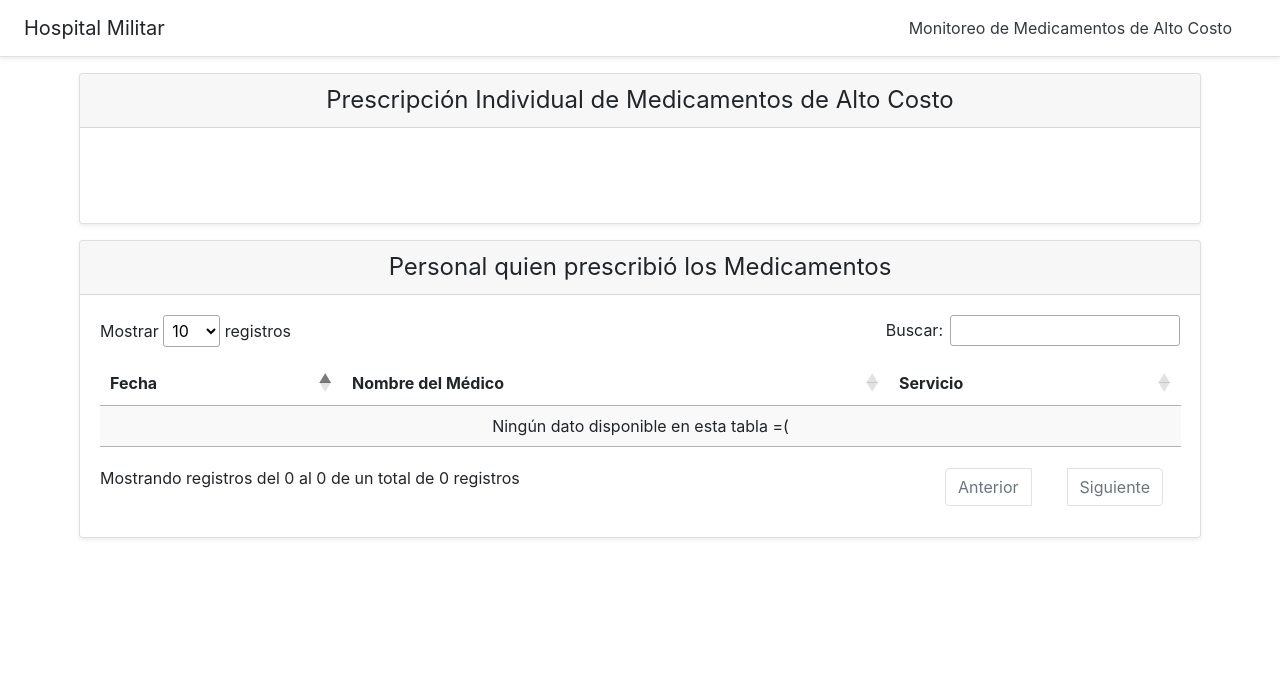
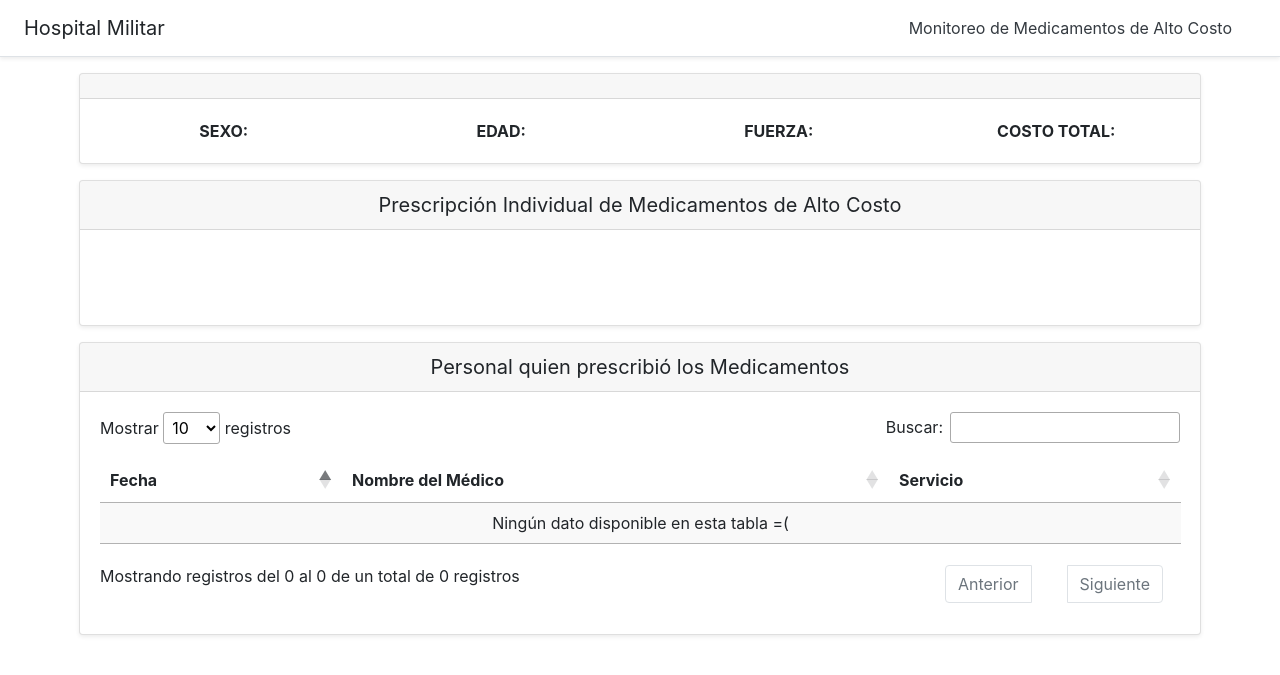
Before and after one commit to juniorportom/proyecto_visual_analytics, a Flask app: page /usuario in a window 1280 px wide. Shown: the top 675 px of the page. Run offline with Flask 2, Linux system fonts and the light colour scheme; data that the repository does not hold is empty; some libraries are stand-ins or nearby versions.

Commit message:
agregando datos personales

```diff
--- a/services/app.py
+++ b/services/app.py
@@ -23,6 +23,11 @@ def personal_data():
     query = (
         "SELECT MDCMNTS_PCNTS_LTCST.Fecha_Prescipcion_amd AS Date, MDCMNTS_PCNTS_LTCST.Medicamento AS Comparison_Type, MDCMNTS_PCNTS_LTCST.Cod_Diagnostico, MDCMNTS_PCNTS_LTCST.Nombre_Diag FROM MDCMNTS_PCNTS_LTCST WHERE MDCMNTS_PCNTS_LTCST.Numero_Documento = '1121926922' ORDER BY Date ASC")
     return execute_query(query)
+
+@app.route('/personal-data-info')
+def personal_data_info():
+    query = ("SELECT 'Usuaria de Prueba' as User, CAST((julianday() - julianday(Fecha_Nacimiento_amd)) / 365 as INTEGER) AS Edad, sum(cast(Valor_Medio as decimal (14,0))) as Costo, Fuerza, Sexo FROM MDCMNTS_PCNTS_LTCST WHERE MDCMNTS_PCNTS_LTCST.Numero_Documento = '1121926922'")
+    return json_execute_query(query)
 
 
 @app.route('/personal-datatable')
--- a/services/templates/usuario.html
+++ b/services/templates/usuario.html
@@ -20,7 +20,22 @@
     <div class="card-deck mb-3 text-center">
         <div class="card mb-12 shadow-sm">
             <div class="card-header">
-                <h4 class="my-0 font-weight-normal">Prescripción Individual de Medicamentos de Alto Costo </h4>
+                <h5 id="username" class="my-0 font-weight-normal"></h5>
+            </div>
+            <div class="card-body">
+                <div class="row">
+                    <div class="col-md-3"><strong>SEXO: </strong><span id="user_sex"></span></div>
+                    <div class="col-md-3"><strong>EDAD: </strong><span id="user_years"></span></div>
+                    <div class="col-md-3"><strong>FUERZA: </strong><span id="user_force"></span></div>
+                    <div class="col-md-3"><strong>COSTO TOTAL: </strong><span id="user_total"></span></div>
+                </div>
+            </div>
+        </div>
+    </div>
+    <div class="card-deck mb-3 text-center">
+        <div class="card mb-12 shadow-sm">
+            <div class="card-header">
+                <h5 class="my-0 font-weight-normal">Prescripción Individual de Medicamentos de Alto Costo </h5>
             </div>
             <div class="card-body">
                 <div class="row">
@@ -33,7 +48,7 @@
     <div class="card-deck mb-3 text-center">
         <div class="card mb-12 shadow-sm">
             <div class="card-header">
-                <h4 class="my-0 font-weight-normal">Personal quien prescribió los Medicamentos </h4>
+                <h5 class="my-0 font-weight-normal">Personal quien prescribió los Medicamentos </h5>
             </div>
             <div class="card-body">
                 <table id="table_id" class="display">
@@ -74,6 +89,16 @@
 <script src="/static/js/calendermap.js"></script>
 <script>
     $(document).ready(function () {
+
+        $.get('/personal-data-info', function (data) {
+            user_info = data[0];
+            $('#username').html('Paciente: ' + user_info[0])
+            $('#user_sex').html(user_info[4])
+            $('#user_force').html(user_info[3])
+            $('#user_years').html(user_info[1])
+            $('#user_total').html(formatValue(user_info[2]))
+        });
+
         $('#table_id').DataTable({
             ajax: {
                 url: '/personal-datatable',
```
